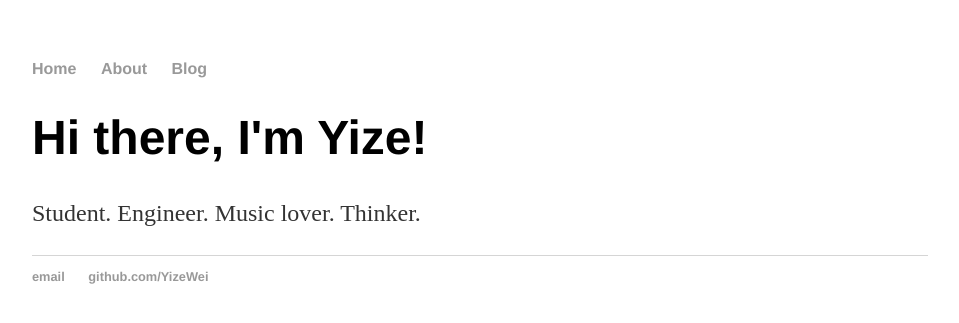
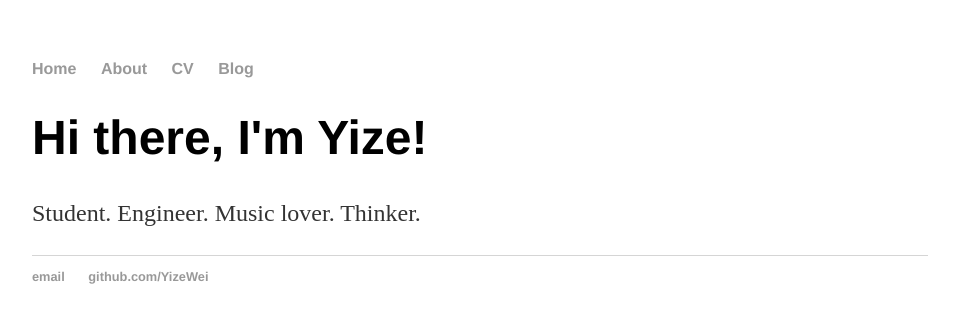
Before and after one commit to iamyize/YizeWei.github.io, a Jekyll site: the page built from index.html, in a window 1280 px wide. Shown: the top 323 px of the page, without its empty margins (160-1119 px from the left). Built offline with Jekyll 4.4.1, drawn with Linux system fonts in a browser that asks for light colours.

```diff
--- a/_layouts/default.html
+++ b/_layouts/default.html
@@ -6,9 +6,10 @@
 		<body>
 			<nav>
 	    		<ul>
-	        		<li><a href="/Home">Home</a></li>
-				<li><a href="/About">About</a></li>
-	        		<li><a href="/Blog">Blog</a></li>
+	        		<li><a href="/">Home</a></li>
+				<li><a href="/about">About</a></li>
+	        		<li><a href="/cv">CV</a></li>
+	        		<li><a href="/blog">Blog</a></li>
 	    		</ul>
 			</nav>
 			<div class="container">
```
